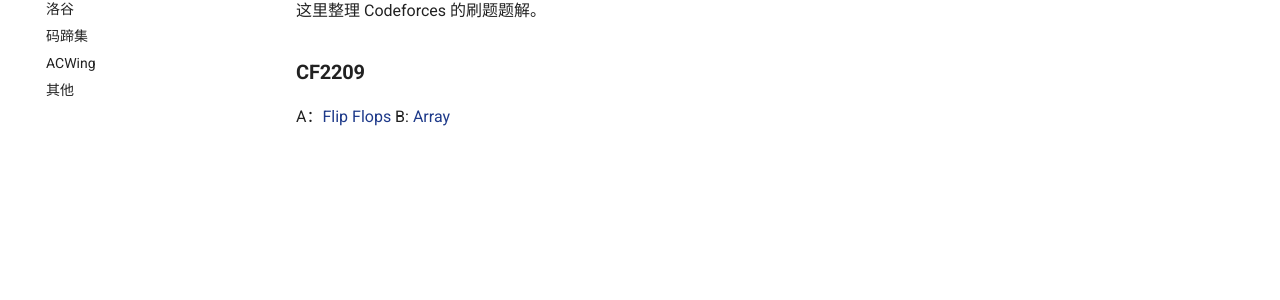
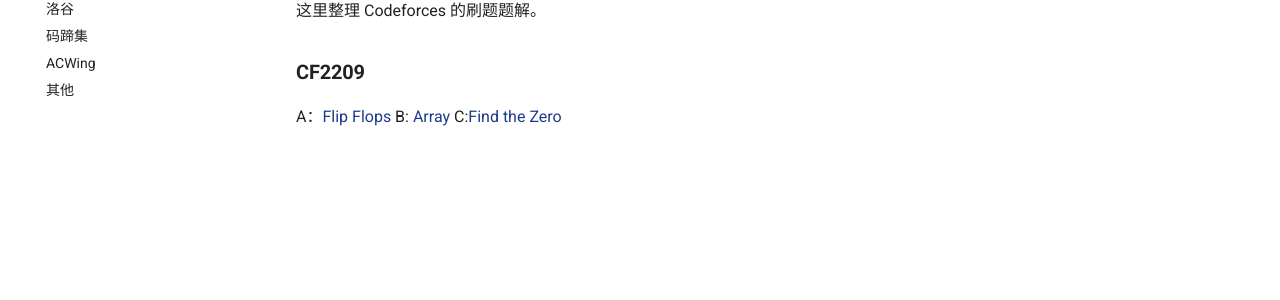
Before and after one commit to Radical0007/Algo-notes, an MkDocs documentation site: the page built from docs/solutions/codeforces/index.md, in a window 1280 px wide. Shown: the part 231-531 px from the top of the page. Built offline with MkDocs 1.6.1 and Material for MkDocs 9.7.7, drawn with Linux system fonts in a browser that asks for light colours; comment, search, counter and statistics services are not loaded.

Commit message:
Consolidate problem links for CF2209

```diff
--- a/docs/solutions/codeforces/index.md
+++ b/docs/solutions/codeforces/index.md
@@ -2,5 +2,4 @@
 
 这里整理 Codeforces 的刷题题解。
 ### CF2209
-A：[Flip Flops](CF2209/A Flip Flops.md)
-B: [Array](CF2209/B Arra.md)
+A：[Flip Flops](CF2209/A Flip Flops.md) B: [Array](CF2209/B Arra.md) C:[Find the Zero](CF2209/C Find the Zero.md)
```
